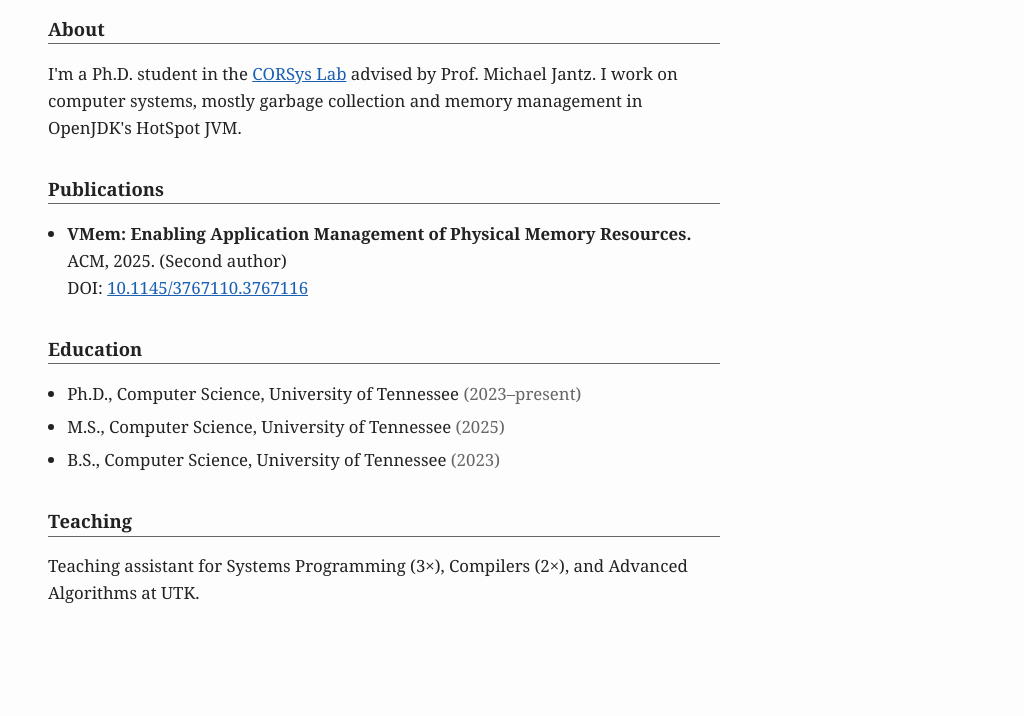
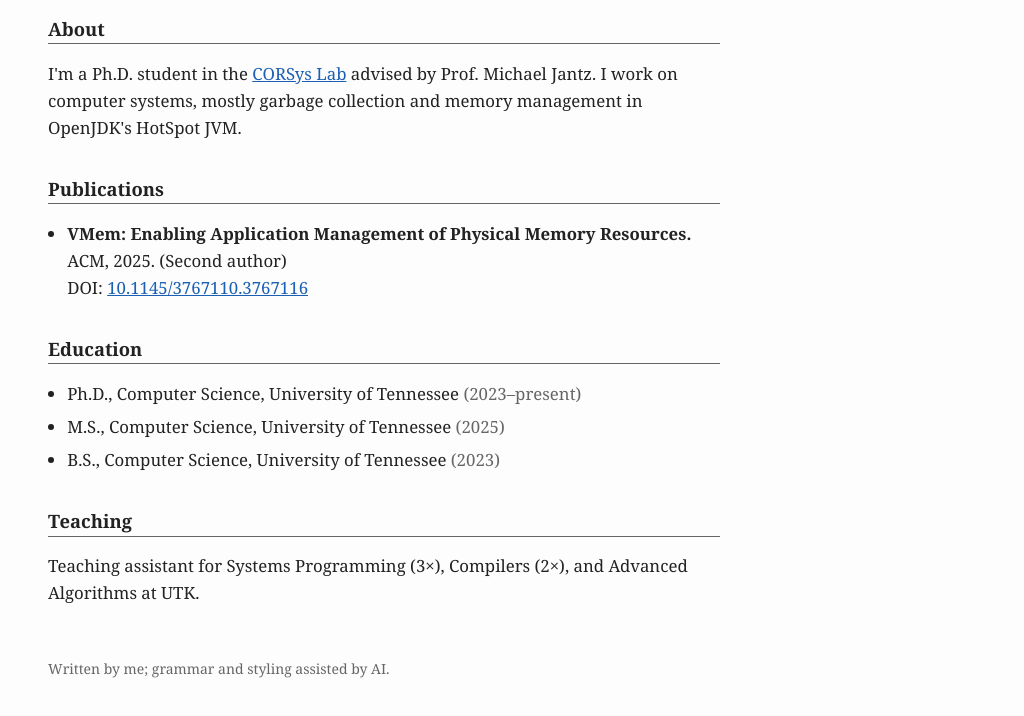
Before and after one commit to JacobMalloy/jacobmalloy.github.io, a plain HTML site: page index.html in a window 1280 px wide. Shown: the part 226-942 px from the top of the page, without its empty margins (256-1280 px from the left). Before the commit the page ends 881 px from the top, so only its background shows below. Drawn offline with Linux system fonts and the light colour scheme; some icons are missing.

Commit message:
Add footer noting AI assistance
Co-Authored-By: Claude Opus 5.5 <noreply@anthropic.com>

```diff
--- a/index.html
+++ b/index.html
@@ -41,6 +41,7 @@
         ul { padding-left: 1.2rem; }
         li { margin-bottom: 0.4rem; }
         .muted { color: var(--muted); }
+        footer { margin-top: 3rem; }
         .links { font-size: 1.5rem; }
         .links a { margin-right: 0.9rem; text-decoration: none; }
         .links a:hover { opacity: 0.7; }
@@ -113,6 +114,10 @@
         and Advanced Algorithms at UTK.
     </p>
 
+    <footer class="muted">
+        <small>Written by me; grammar and styling assisted by AI.</small>
+    </footer>
+
     <script>
         var toggle = document.getElementById("theme-toggle");
         function label() {
```
